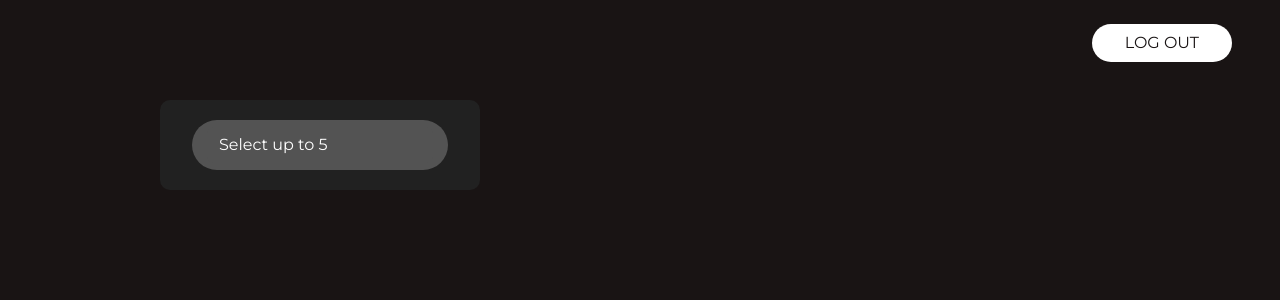
After one commit to cchlin/spotify-music-recommendation, a Flask app: template templates/select.html in a window 1280 px wide. The commit adds this page. Shown: the top 300 px of the page. Run offline with Flask 3, Linux system fonts and the light colour scheme; the template is opened without the code that fills it, so the values that code supplies are empty; parts of the project's set-up code (start-up, migrations or seed data) failed here and were passed over.

Commit message:
styled search bar

```diff
--- a/static/style.css
+++ b/static/style.css
@@ -2,6 +2,10 @@
 	background-color: #191414;
 	color: white;
 	font-family: 'Montserrat', sans-serif;
+}
+
+.page-content {
+	margin-top: 100px;
 }
 
 .login-btn, .start-btn {
@@ -33,3 +37,27 @@
 	font-size: 16px;
 	padding: 10px 20px 10px 20px;
 }
+
+.search-bar {
+	color: #b3b3b3;
+	background-color: #535353;
+	border-radius: 50px;
+	padding: 7px 15px 7px 15px;
+	margin: 20px;
+}
+
+.search-icon, .search-field::placeholder {
+	color: white;
+}
+
+.search-field, .search-field:focus {
+	color: white;
+	border: none;
+	background-color: #535353;
+	box-shadow: none;
+}
+
+.search-artist {
+	background-color: #212121;
+	border-radius: 10px;
+}
--- /dev/null
+++ b/templates/select.html
@@ -0,0 +1,67 @@
+{% extends "layout.html" %}
+{% block content %}
+	<div class="position-absolute top-0 end-0 mt-4 me-5">
+			<button type="button" class="btn logout-btn rounded-pill" onclick="location.href='/logout';">
+				<span class="btn-text">LOG OUT</span>
+			</button>
+	</div>
+	<div class="container text-center page-content">
+		<div class="row">
+			<div class="col search-artist">
+				<div class="row">
+					<div class="col">
+						<div class="d-flex search-bar">
+							<i class="bi bi-search fs-4 search-icon"></i>
+							<input class="form-control search-field" id="search" type="text" placeholder="Select up to 5">
+						</div>
+					</div>
+				</div>
+				<div class="row">
+					<div class="col">
+						<div class="d-flex flex-column">
+							<div id="result"></div>
+						</div>
+					</div>
+				</div>
+			</div>
+			<div class="col">
+				<div class="row">
+				</div>
+				<div class="row">
+				</div>
+			</div>
+			<div class="col">
+				<div class="row">
+				</div>
+				<div class="row">
+				</div>
+			</div>
+		</div>
+	</div>
+{% endblock %}
+{% block scripts %}
+	<script src="https://ajax.googleapis.com/ajax/libs/jquery/3.7.0/jquery.min.js"></script>
+	<script>
+	$(document).ready(function(){
+		$('#search').keyup(function(){
+			$.ajax({
+			type: "GET",
+			url: "/api/search",
+			data: {
+				'query': $('#search').val(),
+			},
+			success: function(res)
+			{
+				// clear existing results
+				$('#results').empty();
+
+				// append new results
+				for (let artist of res.artists.items) {
+					$('#results').append(`<p>${artist.name}</p>`);
+				}
+			}
+			});
+		});
+	});
+	</script>
+{% endblock %}
```
